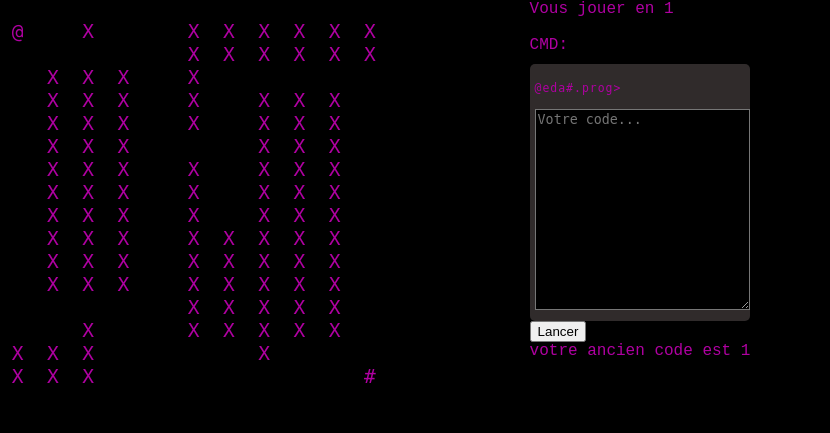
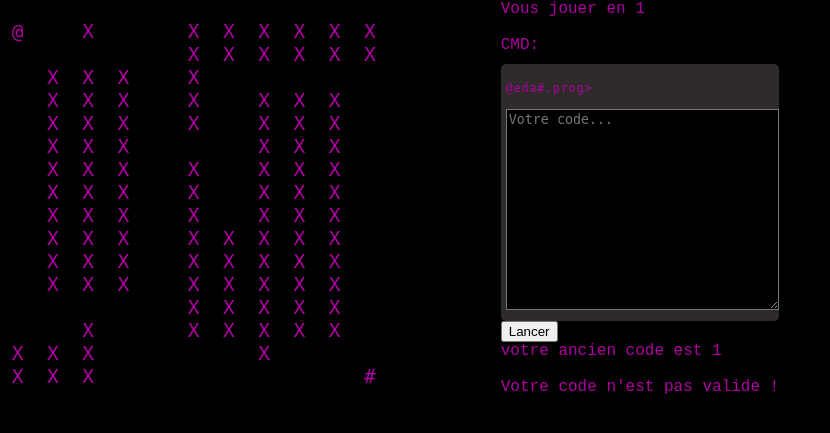
Before and after one commit to SkyTryX/EDA, a Flask app: page /combat in a window 1280 px wide. Shown: the top 433 px of the page, without its empty margins (0-830 px from the left). Run offline with Flask 3, Linux system fonts and the light colour scheme; the visitor is signed in with stand-in values (Sample User, id 1); some libraries are stand-ins or nearby versions.

Commit message:
ajout de la verif  en temps réel  + mess

```diff
--- /dev/null
+++ b/functions/verifie_code.py
@@ -0,0 +1,69 @@
+eda = ["repeat", "gauche", "droite", "bas", "haut", "shield"]
+eda_error = "Actions possibles ( pensez à verifier les erreurs de syntaxe) : repeat, gauche, droite, bas, haut, shield"
+model_repeat = ["(", int, ")", "{", "}",";"]
+model = ["(", int, ")",";"]
+model_repeat_error = "Voici comment vous devriez écrire votre code : repeat(int){instruction(s);};"
+model_error = "Voici comment vous devriez écrire votre code : action(int);"
+gauche = ["(", int, ")",";"]
+droite = ["(", int, ")",";"]
+bas = ["(", int, ")",";"]
+haut = ["(", int, ")",";"]
+shield = ["(", int, ")",";"]
+
+def eda_linter(code):
+    if len(code) <= 0:
+        return [True,None]
+    if code[0] not in eda:
+        return [False, eda_error]
+    else:
+        if code[0] in ["gauche", "droite", "bas", "haut", "shield"]:
+            if not len(code) >= 5:
+                return [False,model_error]
+            for x in range(len(model)):
+                if model[x] != type(code[x+1]) and model[x] != code[x+1]:
+                    return [False,model_error]
+            return eda_linter(code[(len(model)+1):])
+        if code[0] == "repeat":
+            if "}" not in code:
+                return [False, model_repeat_error]
+            if "{" not in code:
+                return  [False, model_repeat_error]
+            elif "{" in code and "}" in code:
+                code_repeat = code.copy()
+                code_repeat = code_repeat[code.index("{")+1:code.index("}")]
+                if len(code_repeat)%5 != 0:
+                    return  [False, model_repeat_error]
+                else:
+                    for x in range(len(code_repeat)//5):
+                        if code_repeat[0] in eda:
+                                code_repeat = code_repeat[1:]
+                        else:
+                            return  [False, model_repeat_error]
+                        for x in range(len(model)):
+                                if model[x] != type(code_repeat[x]) and model[x] != code_repeat[x]:
+                                        return [False, model_repeat_error]
+                        code_repeat = code_repeat[4:]
+            return eda_linter(code[code.index("}")+2:])
+
+
+def spliter(code:str)->list[str|int]:
+    """
+    Returns the code as a list of instructions, that can get compiled
+    """
+    prog:list[str] = []
+    temp:str = ""
+    for c in code:
+        temp += c
+        if c in ["(", ")", "{", "}", ";"]:
+            if temp != c:
+                prog.append(temp.removesuffix(c))
+                prog.append(c)
+                temp = ""
+        elif temp.isdigit():
+            if type(prog[len(prog)-1]) == int:
+                prog[len(prog)-1] = prog[len(prog)-1]*10+int(temp)
+            else:
+                prog.append(int(temp))
+            temp = ""
+    if temp != "": prog.append(temp)
+    return prog
--- a/server.py
+++ b/server.py
@@ -1,4 +1,4 @@
-from flask import Flask, render_template, request, session, redirect
+from flask import Flask, render_template, request, session, redirect, jsonify
 from os.path import join, dirname, realpath
 import sqlite3
 from functions.eda_sharp.eda_python import *
@@ -8,6 +8,7 @@ from pathlib import Path
 from functions.display_map import load_map
 from random import randint
 from flask_socketio import SocketIO, emit
+from functions.verifie_code import *
 
 
 app = Flask(__name__)
@@ -167,6 +168,18 @@ def combat():
 
     return render_template('combat.html', map=truc, gamemode=session['gamemode'],code=session['code'], code_entrer=code_entrer)
 
+@app.route('/verify', methods=['POST'])
+def verify_code():
+    code = request.json['code']
+    resultat = eda_linter(spliter(code))
+    print(resultat)
+    valeur1 = resultat[0]
+    valeur2 = resultat[1]
+    result = valeur1
+    error = valeur2
+    return jsonify({'result': result, 'error': error})
+
+
 @app.route("/result_game")
 def result_game():
     con = sqlite3.connect(join(app.config['DATA_DIR'],'database/compte.db'))
--- /dev/null
+++ b/static/verif.js
@@ -0,0 +1,42 @@
+verifyAfterDelay = () => {
+    let code = codeInput.value
+    // Envoi de ma requête AJAX au serveur Flask
+    const xhr = new XMLHttpRequest()
+    xhr.open("POST", "/verify", true)
+    xhr.setRequestHeader("Content-Type", "application/json")
+    xhr.onreadystatechange = function() {
+        if (xhr.readyState === 4 && xhr.status === 200) {
+            const response = JSON.parse(xhr.responseText)
+            if (response.result === true) {
+                alert.style.display = 'none' // Cacher le message d'erreur ( quand il n'y a pas d'erreur )
+                boutonLancer.disabled = false // Réactiver le bouton pour pouvoir commit le code
+                error_message.style.display = 'none'
+            } else {
+                alert.style.display = 'block' // Afficher le message d'erreur avec la bonne erreur
+                boutonLancer.disabled = true // Désactiver le bouton pour commit le code
+                if (response.error !== null) {
+                    error_message.innerText = response.error // Afficher l'erreur
+                    error_message.style.display = 'block' // Afficher le message d'erreur
+                }
+            }
+        }
+    }
+    xhr.send(JSON.stringify({ code: code }))
+}
+
+desactive_pdt_ecrire = () => {
+    clearTimeout(timer)
+    alert.style.display = 'none' // Cacher le message d'erreur pendant l'écriture jusqu'à prochaine vérification
+    boutonLancer.disabled = true // Désactive le bouton pour lancer pendant l'écriture
+    error_message.textContent = ""
+    timer = setTimeout(verifyAfterDelay, intervalleEcriture)
+}
+
+
+const codeInput = document.getElementById('story')
+const boutonLancer = document.getElementById('bouton_lancer')
+let timer
+const intervalleEcriture = 1500
+const alert = document.getElementById("alert")
+const error_message = document.getElementById("error-message")
+codeInput.addEventListener('input', desactive_pdt_ecrire)
--- a/templates/combat.html
+++ b/templates/combat.html
@@ -26,7 +26,13 @@
             votre ancien code est {{code}}
             <br><br>
             {% endif %}
-        </div>
     </form>
+
+    <!-- message d'erreur et conseils -->
+    <div id="alert" class="warning">Votre code n'est pas valide !</div>
+    <div id="error-message" class="warning"></div>
+
+    <script src="{{ url_for('static', filename='verif.js') }}"></script>
+    </div>
 </body>
 </html>
```
Also changed, not shown: functions/old_display.py (deleted, +0 -49 lines), static/css/style_cmd.css (added, +44 -0 lines).
